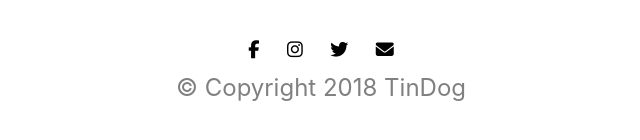
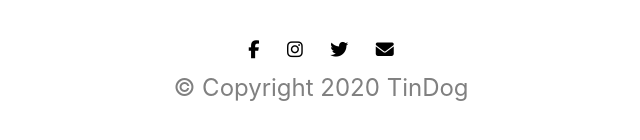
Before and after one commit to rezaul28/tinDog, a plain HTML site: page index.html in a window 1280 px wide. Shown: the part 3385-3525 px from the top of the page, 319-959 px from the left. Drawn offline with nearby package versions, Linux system fonts and the light colour scheme.

Commit message:
modified

```diff
--- a/index.html
+++ b/index.html
@@ -214,7 +214,7 @@
     <a href="https://www.instagram.com/rezaul.28/"><i class="social-icon fab fa-instagram"></i></a>
     <a href="https://twitter.com/Rezaul15354130"><i class="social-icon fab fa-twitter"></i></a>
     <a href="mailto:rezaul.csedu@gmal.com"><i class="social-icon fas fa-envelope"></i></a>
-    <p class="footer-text">© Copyright 2018 TinDog</p>
+    <p class="footer-text">© Copyright 2020 TinDog</p>
 
   </footer>
 
```
